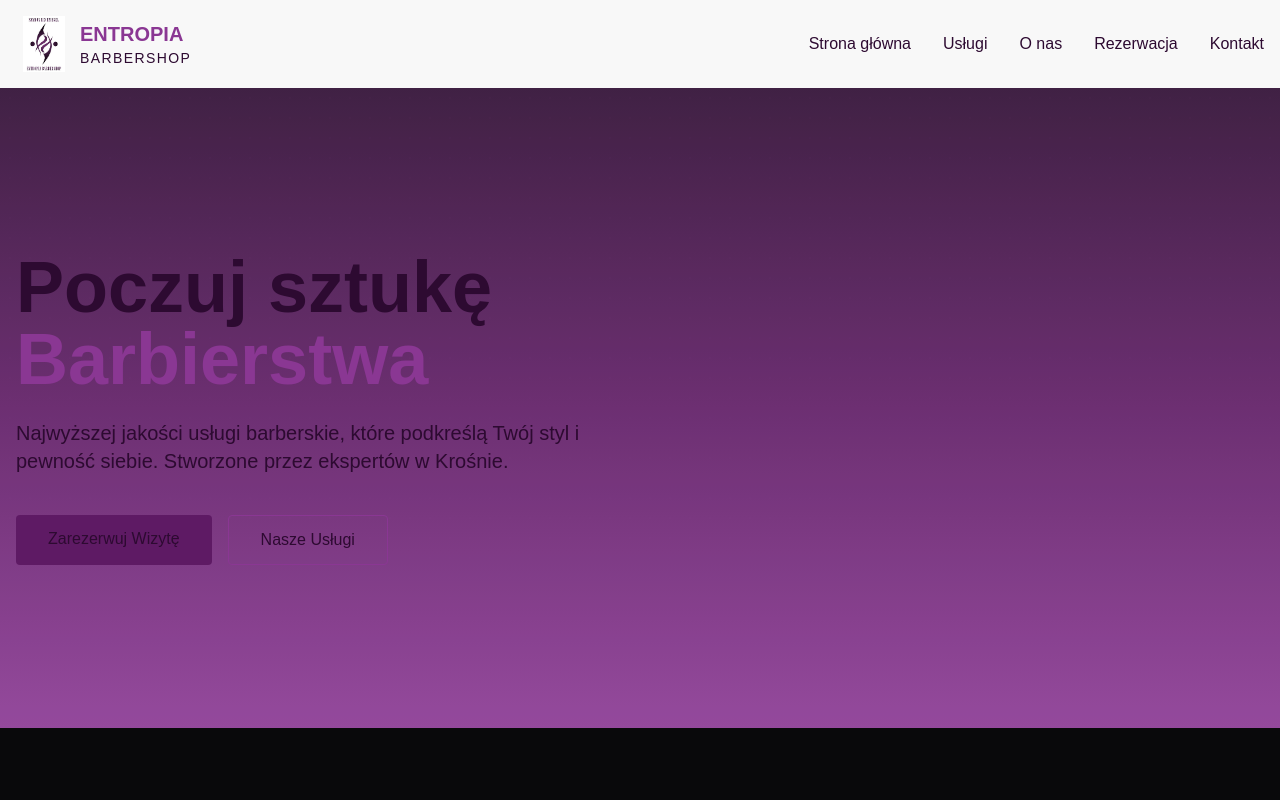
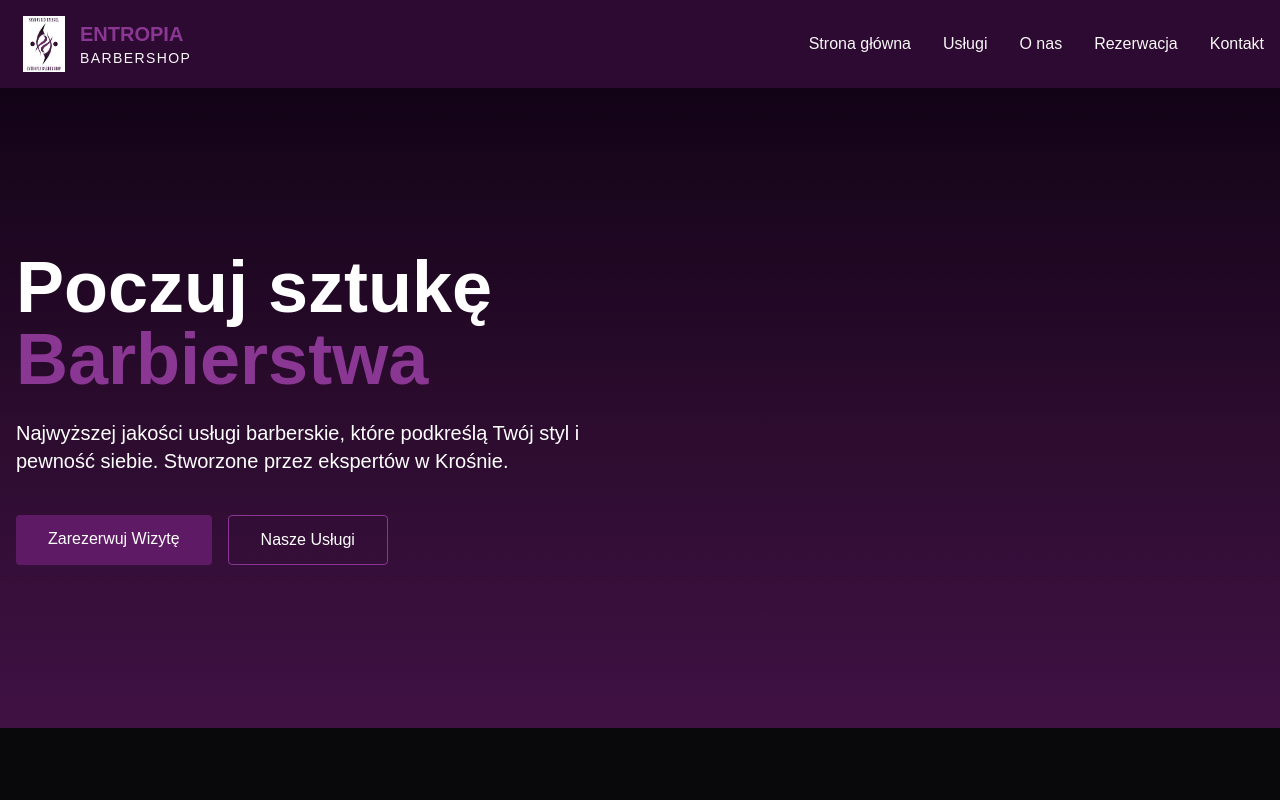
Before and after one commit to mateuszBetlej4/entropia-barbershop, a Next.js app: page / in a window 1280 px wide. Shown: the top 800 px of the page. Built offline with nearby package versions, Linux system fonts and the light colour scheme.

Commit message:
Enhance UI with inline color styles and improved visual hierarchy

```diff
--- a/src/app/components/Hero.tsx
+++ b/src/app/components/Hero.tsx
@@ -6,33 +6,50 @@ export default function Hero() {
   // Usuwamy sprawdzanie obrazu tła, zamiast tego zawsze używamy gradientu
 
   return (
-    <section className="relative h-[80vh] bg-primary text-secondary">
+    <section className="relative h-[80vh] bg-primary text-secondary" style={{ backgroundColor: "#2D0A31", color: "#F8F8F8" }}>
       {/* Background gradient using the purple palette */}
-      <div className="absolute inset-0 bg-gradient-purple opacity-90">
+      <div
+        className="absolute inset-0"
+        style={{
+          background: "linear-gradient(to bottom, #1A0520, #3E1142, #5E1A64)",
+          opacity: "0.95"
+        }}
+      >
         {/* Decorative pattern with new color */}
-        <div className="absolute inset-0 opacity-10" style={{
+        <div className="absolute inset-0 opacity-5" style={{
           backgroundImage: 'radial-gradient(circle, rgba(138,55,147,0.3) 1px, transparent 1px)',
           backgroundSize: '20px 20px'
         }}></div>
       </div>
 
+      {/* Dark overlay to improve text visibility */}
+      <div className="absolute inset-0 bg-black opacity-30"></div>
+
       <div className="relative z-10 container mx-auto px-4 h-full flex flex-col justify-center">
-        <h1 className="text-5xl md:text-7xl font-bold max-w-2xl">
-          Poczuj sztukę <span className="text-purple-light">Barbierstwa</span>
+        <h1 className="text-5xl md:text-7xl font-bold max-w-2xl text-white">
+          Poczuj sztukę <span className="text-purple-light" style={{ color: "#8A3793" }}>Barbierstwa</span>
         </h1>
-        <p className="mt-6 text-xl max-w-xl text-lightNeutral">
+        <p className="mt-6 text-xl max-w-xl text-white" style={{ color: "#FFFFFF" }}>
           Najwyższej jakości usługi barberskie, które podkreślą Twój styl i pewność siebie. Stworzone przez ekspertów w Krośnie.
         </p>
         <div className="mt-10 flex flex-wrap gap-4">
           <Link
             href="/rezerwacja"
-            className="bg-purple hover:bg-purple-light text-secondary font-medium py-3 px-8 rounded-sm transition-colors"
+            className="bg-purple hover:bg-purple-light text-white font-medium py-3 px-8 rounded-sm transition-colors"
+            style={{
+              backgroundColor: "#5E1A64",
+              color: "#FFFFFF"
+            }}
           >
             Zarezerwuj Wizytę
           </Link>
           <Link
             href="/uslugi"
-            className="border border-purple-light hover:bg-purple-light hover:text-secondary font-medium py-3 px-8 rounded-sm transition-colors"
+            className="border border-purple-light hover:bg-purple-light hover:text-white font-medium py-3 px-8 rounded-sm transition-colors"
+            style={{
+              borderColor: "#8A3793",
+              color: "#FFFFFF"
+            }}
           >
             Nasze Usługi
           </Link>
--- a/src/app/components/Navbar.tsx
+++ b/src/app/components/Navbar.tsx
@@ -26,7 +26,7 @@ export default function Navbar() {
 
   return (
     <>
-      <header className="w-full bg-primary text-secondary relative z-50">
+      <header className="w-full bg-primary text-secondary relative z-50" style={{ backgroundColor: "#2D0A31", color: "#F8F8F8" }}>
         <nav className="container mx-auto px-4 py-4 flex justify-between items-center">
           <Link href="/" className="flex items-center gap-2 relative z-20">
             <div className="relative h-12 w-12 md:h-14 md:w-14">
@@ -39,25 +39,25 @@ export default function Navbar() {
               />
             </div>
             <div className="flex flex-col">
-              <span className="font-bold text-xl text-purple-light">ENTROPIA</span>
-              <span className="text-sm uppercase tracking-widest">Barbershop</span>
+              <span className="font-bold text-xl text-purple-light" style={{ color: "#8A3793" }}>ENTROPIA</span>
+              <span className="text-sm uppercase tracking-widest" style={{ color: "#F8F8F8" }}>Barbershop</span>
             </div>
           </Link>
 
           <div className="hidden md:flex gap-8">
-            <Link href="/" className="hover:text-purple-light transition-colors">
+            <Link href="/" className="hover:text-purple-light transition-colors" style={{ color: "#F8F8F8" }}>
               Strona główna
             </Link>
-            <Link href="/uslugi" className="hover:text-purple-light transition-colors">
+            <Link href="/uslugi" className="hover:text-purple-light transition-colors" style={{ color: "#F8F8F8" }}>
               Usługi
             </Link>
-            <Link href="/o-nas" className="hover:text-purple-light transition-colors">
+            <Link href="/o-nas" className="hover:text-purple-light transition-colors" style={{ color: "#F8F8F8" }}>
               O nas
             </Link>
-            <Link href="/rezerwacja" className="hover:text-purple-light transition-colors">
+            <Link href="/rezerwacja" className="hover:text-purple-light transition-colors" style={{ color: "#F8F8F8" }}>
               Rezerwacja
             </Link>
-            <Link href="/kontakt" className="hover:text-purple-light transition-colors">
+            <Link href="/kontakt" className="hover:text-purple-light transition-colors" style={{ color: "#F8F8F8" }}>
               Kontakt
             </Link>
           </div>
@@ -66,6 +66,7 @@ export default function Navbar() {
             className="md:hidden z-50"
             onClick={toggleMobileMenu}
             aria-label={mobileMenuOpen ? "Zamknij menu" : "Otwórz menu"}
+            style={{ color: "#F8F8F8" }}
           >
             {mobileMenuOpen ? (
               <svg xmlns="http://www.w3.org/2000/svg" fill="none" viewBox="0 0 24 24" stroke="currentColor" className="w-6 h-6">
@@ -81,13 +82,14 @@ export default function Navbar() {
       </header>
 
       {mobileMenuOpen && (
-        <div className="fixed inset-0 top-0 left-0 w-full h-full bg-primary z-40 md:hidden" style={{ backgroundColor: '#2D0A31' }}>
+        <div className="fixed inset-0 top-0 left-0 w-full h-full z-40 md:hidden" style={{ backgroundColor: '#2D0A31' }}>
           <div className="h-full w-full flex flex-col items-center justify-center pt-16">
             <div className="flex flex-col items-center gap-8 text-xl">
               <Link
                 href="/"
                 className="text-white hover:text-purple-light transition-colors py-3 px-6"
                 onClick={() => setMobileMenuOpen(false)}
+                style={{ color: "#F8F8F8" }}
               >
                 Strona główna
               </Link>
@@ -95,6 +97,7 @@ export default function Navbar() {
                 href="/uslugi"
                 className="text-white hover:text-purple-light transition-colors py-3 px-6"
                 onClick={() => setMobileMenuOpen(false)}
+                style={{ color: "#F8F8F8" }}
               >
                 Usługi
               </Link>
@@ -102,6 +105,7 @@ export default function Navbar() {
                 href="/o-nas"
                 className="text-white hover:text-purple-light transition-colors py-3 px-6"
                 onClick={() => setMobileMenuOpen(false)}
+                style={{ color: "#F8F8F8" }}
               >
                 O nas
               </Link>
@@ -109,6 +113,7 @@ export default function Navbar() {
                 href="/rezerwacja"
                 className="text-white hover:text-purple-light transition-colors py-3 px-6"
                 onClick={() => setMobileMenuOpen(false)}
+                style={{ color: "#F8F8F8" }}
               >
                 Rezerwacja
               </Link>
@@ -116,6 +121,7 @@ export default function Navbar() {
                 href="/kontakt"
                 className="text-white hover:text-purple-light transition-colors py-3 px-6"
                 onClick={() => setMobileMenuOpen(false)}
+                style={{ color: "#F8F8F8" }}
               >
                 Kontakt
               </Link>
```
Also changed, not shown: src/app/components/Footer.tsx (+9 -9 lines).
